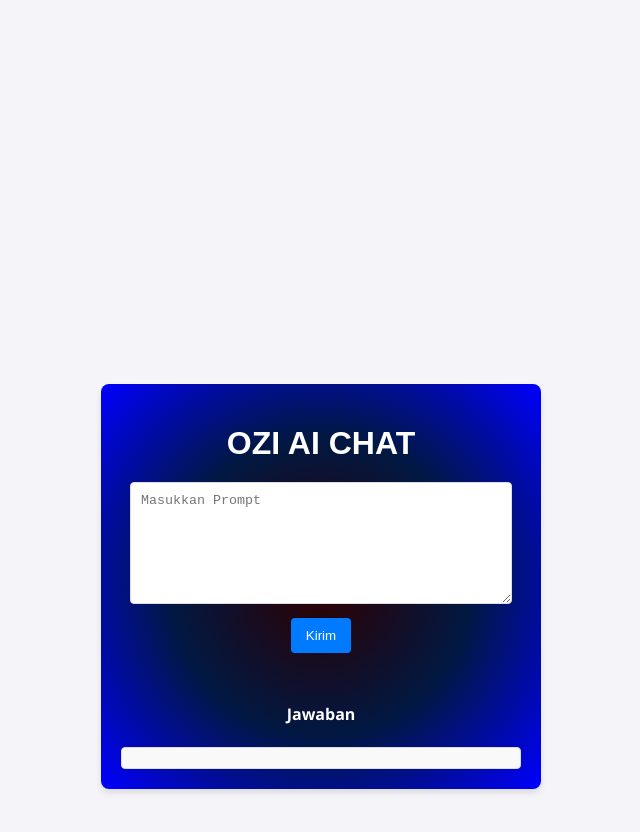
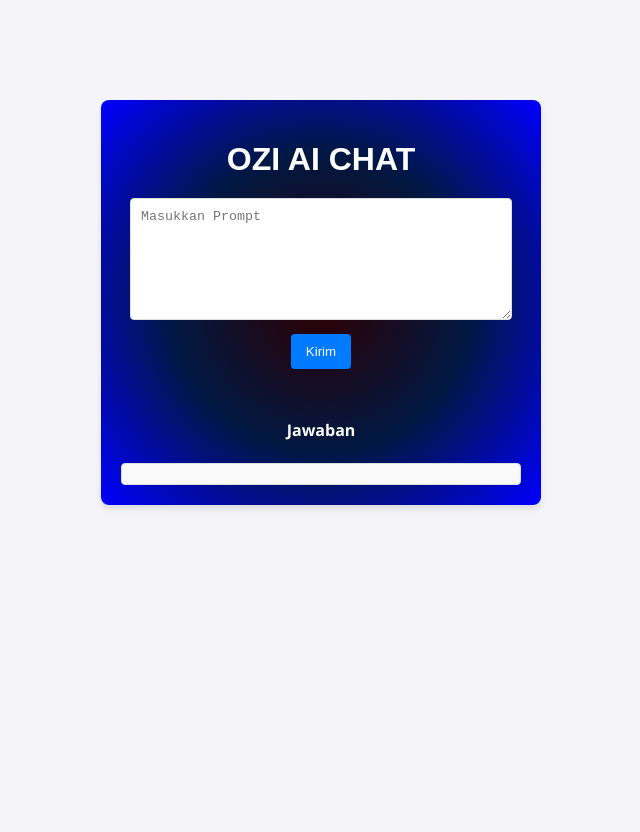
Before and after one commit to FauziWBSCH/OZI-AI, a plain HTML site: page index.html in a window 1280 px wide. Shown: the whole page, without its empty margins (319-959 px from the left). After the commit the page ends 800 px from the top, so only its background shows below. Drawn offline with Linux system fonts and the light colour scheme.

Commit message:
second commit

```diff
--- a/style.css
+++ b/style.css
@@ -16,8 +16,8 @@ body {
   box-shadow: 0 4px 6px rgba(0, 0, 0, 0.1);
   width: 400px;
   text-align: center;
-  margin-top: 30%;
-  margin-bottom: 30%;
+  margin-top: 100px;
+  margin-bottom: 100px;
 }
 
 h1 {
```
